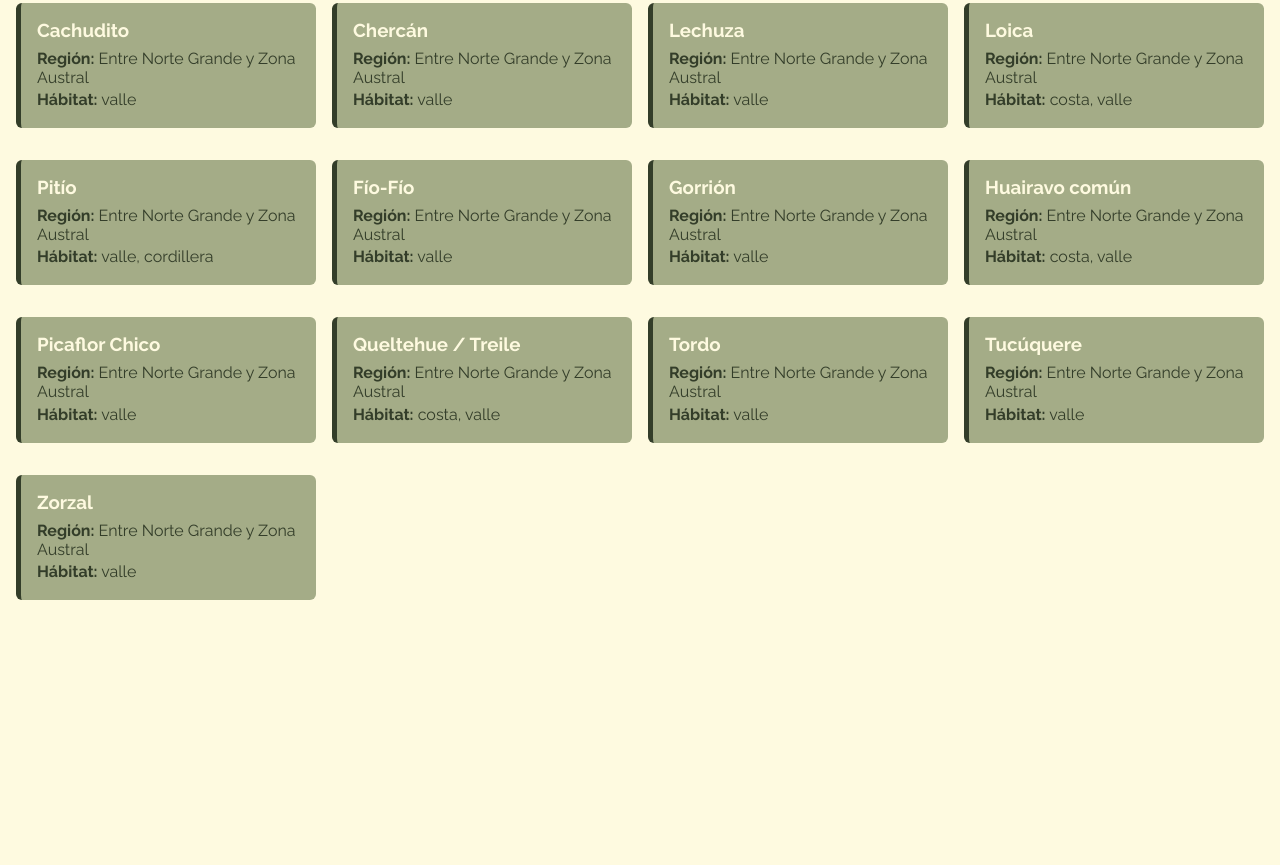
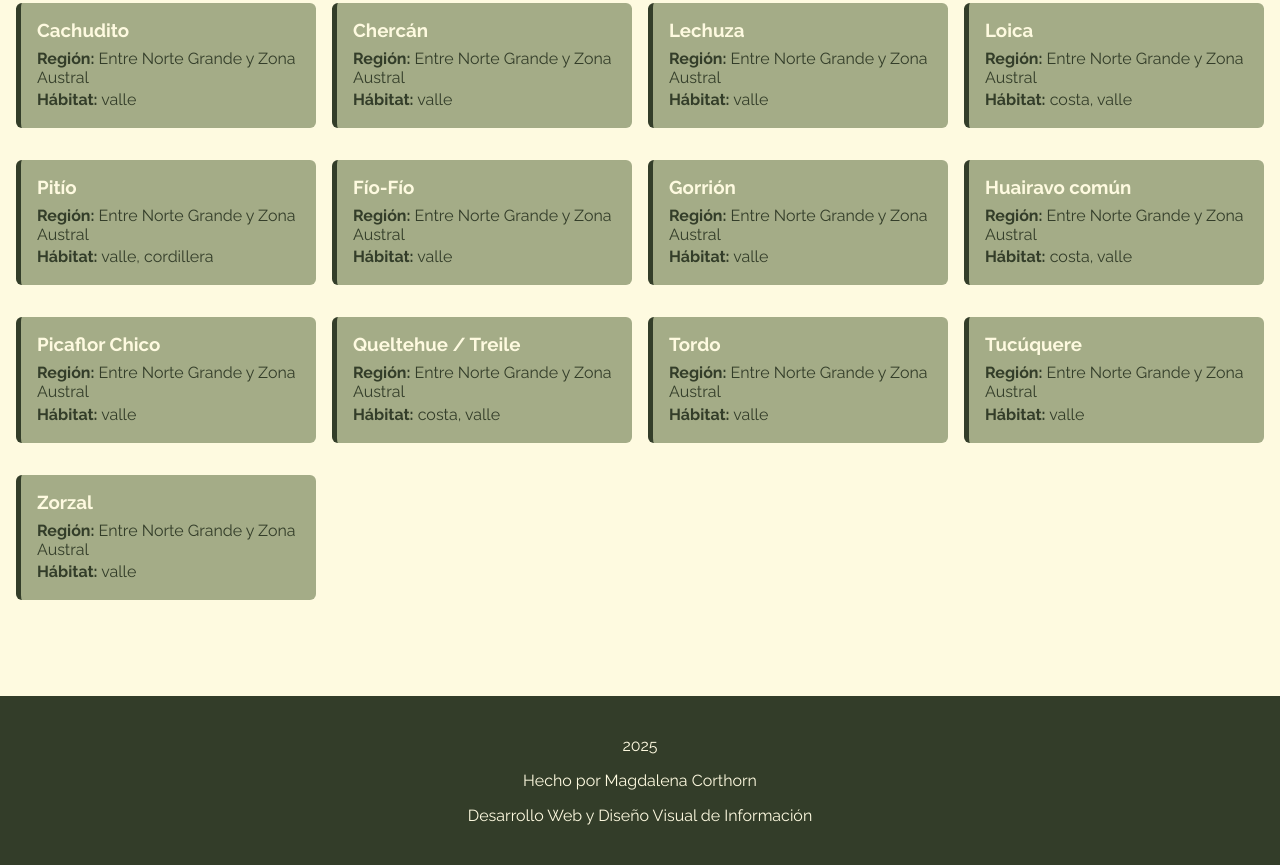
Before and after one commit to magdalenacorthorn/Trabajo-final, a plain HTML site: page index.html in a window 1280 px wide. Shown: the part 2533-3398 px from the top of the page. Before the commit the page ends 3197 px from the top, so only its background shows below. Drawn offline with Linux system fonts and the light colour scheme.

Commit message:
Add files via upload

```diff
--- a/index.html
+++ b/index.html
@@ -1,6 +1,7 @@
 <!DOCTYPE html>
 <html lang="es">
     <head>
+      <!-- ChatGpt fue utilizado en el desarrollo de esta página, principalmente para la búsqueda de errores en el código y ayuda con las funciones de filtro -->
         <meta charset="utf-8" />
         <meta name="viewport" content="width=device-width, initial-scale=1" />
         <title>Aves de Chile por región</title>
@@ -206,6 +207,16 @@
                 margin: 0.2rem 0;
                 color: #333d29;
               }
+
+            .piepagina {
+              background-color: #333d29;
+              color: #fefae0;
+              text-align: center;
+              padding: 1.5rem 0;
+              font-size: 1rem;
+              margin-top: 4rem;
+            }
+
         </style>
     </head>
     <body>
@@ -309,17 +320,14 @@
               const contenedor = document.getElementById("resultado-aves");
               contenedor.innerHTML = "";
 
-              // DESACTIVAR todos los botones primero
               const botones = document.querySelectorAll(".zonaselector button");
               botones.forEach(boton => boton.classList.remove("activo"));
 
-              // ACTIVAR el botón que fue presionado
               const botonPresionado = document.querySelector(`.zonaselector button:nth-child(${zonaCantidad})`);
               if (botonPresionado) {
                 botonPresionado.classList.add("activo");
               }
 
-              // Filtrar aves
               const filtradas = data.filter(ave =>
                 parseInt(ave.zona_total) === zonaCantidad &&
                 typeof ave.habitat === "string" &&
@@ -344,5 +352,9 @@
             }
         </script>
 
+        <footer class="piepagina">
+          <p>2025</p> <p>Hecho por Magdalena Corthorn</p> <p>Desarrollo Web y Diseño Visual de Información</p>
+        </footer>
+
     </body>
 </html>
```
